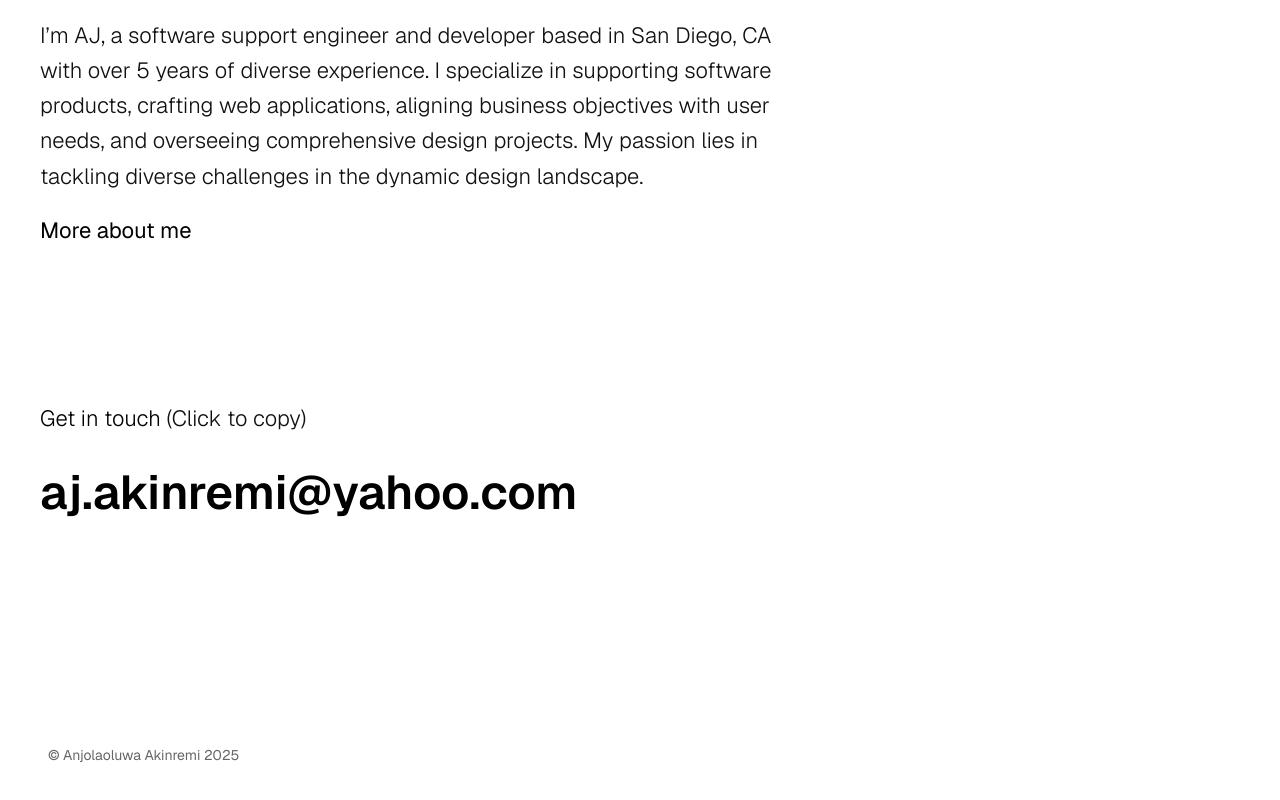
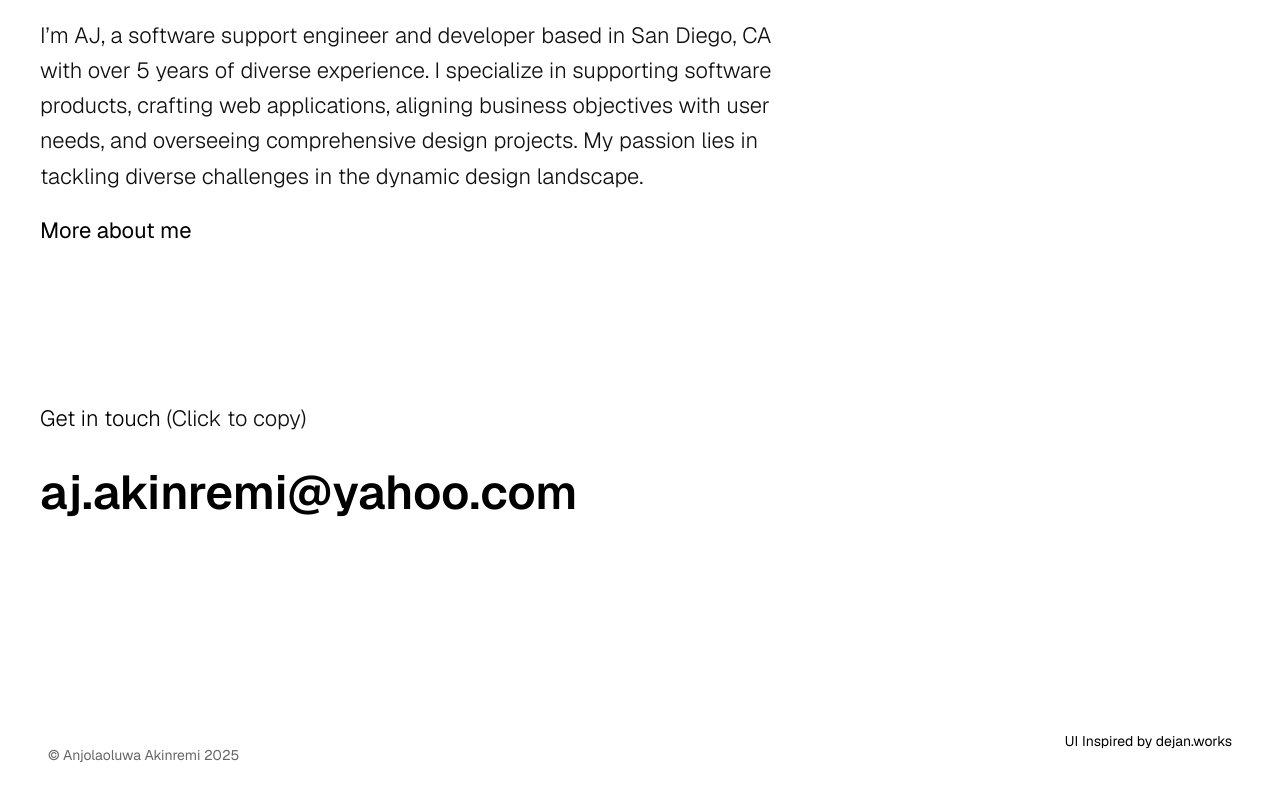
Before and after one commit to thecenturist/portfolio-app, a Vue app: page / in a window 1280 px wide. Shown: the part 520-1320 px from the top of the page. Built offline with nearby package versions, Linux system fonts and the light colour scheme.

Commit message:
credit to dejan.works

```diff
--- a/src/components/Footer.vue
+++ b/src/components/Footer.vue
@@ -4,6 +4,7 @@
             <span>©</span>
             Anjolaoluwa Akinremi 2025
         </p>
+        <a href="https://dejan.works" target="_blank">UI Inspired by dejan.works</a>
     </div>
 </template>
 
@@ -16,5 +17,12 @@
     font-weight: 400;
     font-size: 0.875rem;
     padding: 40px;
+    display: flex;
+    justify-content: space-between;
+}
+
+a {
+    text-decoration: none;
+    color: var(--primary-text-color);
 }
 </style>
```
